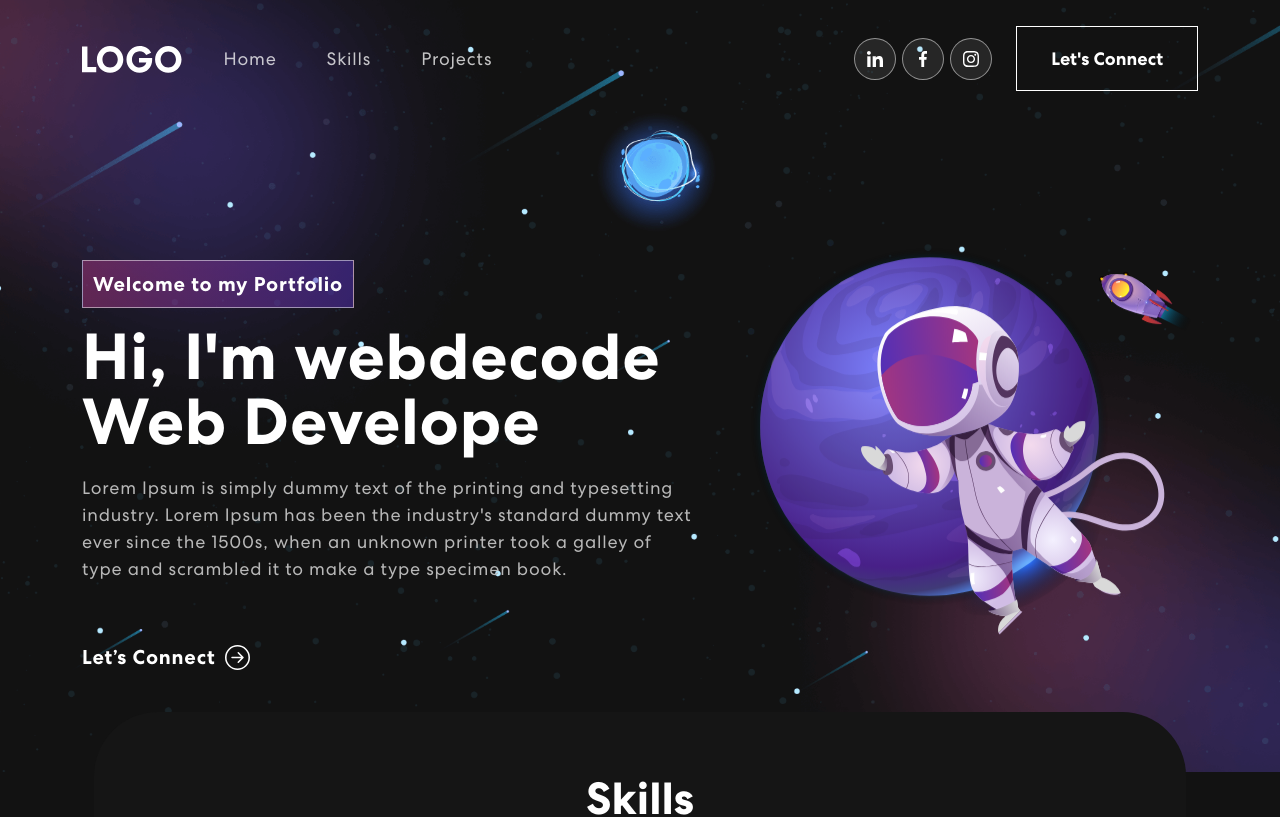
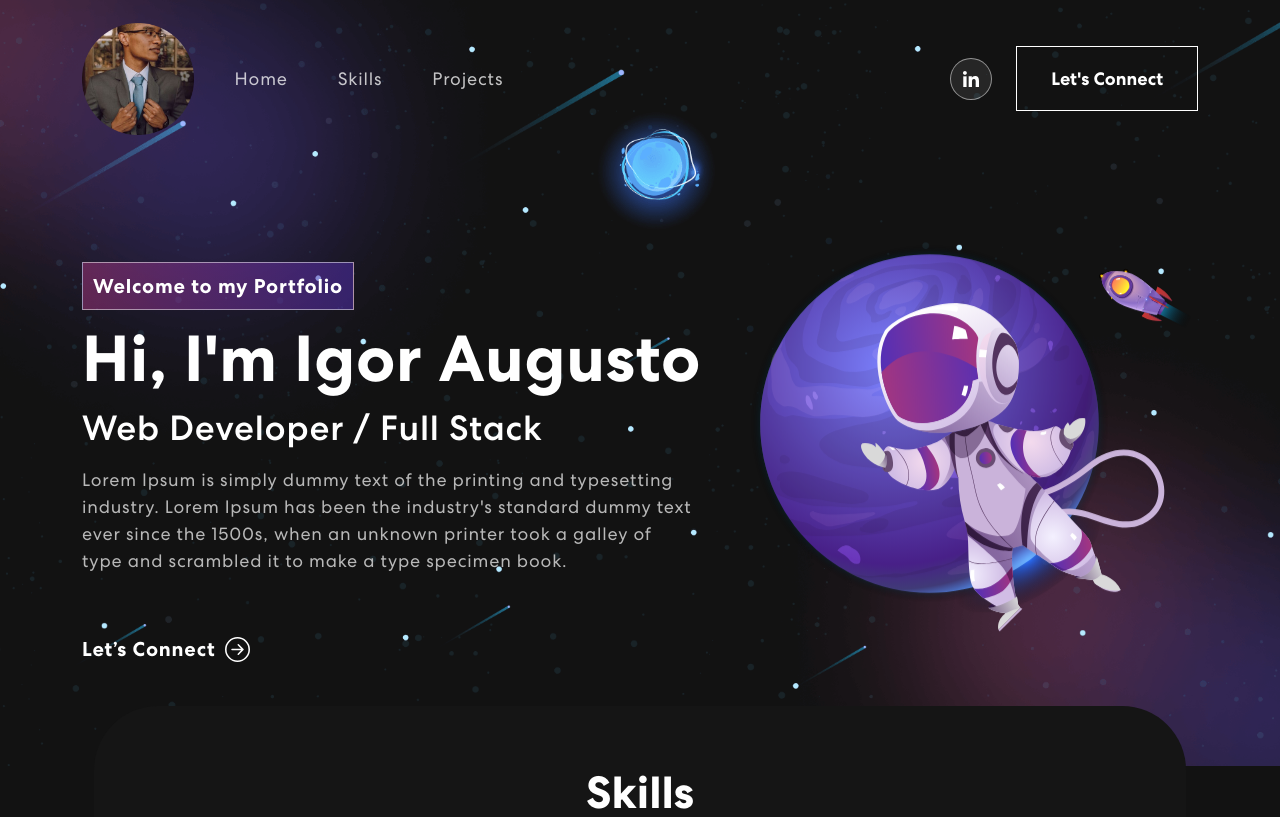
Before and after one commit to IgorAugussto/Personal-Portfolio, a React (Create React App) app: page / in a window 1280 px wide. Shown: the top 817 px of the page. Built offline with nearby package versions, Linux system fonts and the light colour scheme.

Commit message:
New updates on Banner, NavBar, Projects and Skills

```diff
--- a/src/App.css
+++ b/src/App.css
@@ -98,7 +98,7 @@ nav.navbar.scrolled {
 }
 
 nav.navbar a.navbar-brand {
-  width: 9%;
+ width: 10%;
 }
 
 nav.navbar .navbar-nav .nav-link.navbar-link {
@@ -276,6 +276,14 @@ nav.navbar .navbar-toggler[aria-expanded="true"] .navbar-toggler-icon {
 .banner h1 {
   font-size: 65px;
   font-weight: 700;
+  letter-spacing: 0.8px;
+  line-height: 1;
+  margin-bottom: 20px;
+  display: block;
+}
+.banner h2 {
+  font-size: 35px;
+  font-weight: 500;
   letter-spacing: 0.8px;
   line-height: 1;
   margin-bottom: 20px;
--- a/src/components/Banner.js
+++ b/src/components/Banner.js
@@ -6,65 +6,20 @@ import 'animate.css';
 import TrackVisibility from 'react-on-screen';
 
 export const Banner = () => {
-    const [loopNum, setLoopNum] = useState(0);
-    const [isDeleting, setIsDeleting] = useState(false);
-    const [text, setText] = useState('');
-    const [delta, setDelta] = useState(300 - Math.random() * 100);
-    const [index, setIndex] = useState(1);
-    const toRotate = ["Web Developer", "Web Designer", "UI/UX Designer"];
-    const period = 2000;
-
-    useEffect(() => {
-        let ticker = setInterval(() => {
-            tick();
-        }, delta);
-
-        return () => { clearInterval(ticker) };
-    }, [text])
-
-    const tick = () => {
-        let i = loopNum % toRotate.length;
-        let fullText = toRotate[i];
-        let updatedText = isDeleting ? fullText.substring(0, text.length - 1) : fullText.substring(0, text.length + 1);
-
-        setText(updatedText);
-
-        if (isDeleting) {
-            setDelta(prevDelta => prevDelta / 2);
-        }
-
-        if (!isDeleting && updatedText === fullText) {
-            setIsDeleting(true);
-            setIndex(prevIndex => prevIndex - 1);
-            setDelta(period);
-        } else if (isDeleting && updatedText === '') {
-            setIsDeleting(false);
-            setLoopNum(loopNum + 1);
-            setIndex(1);
-            setDelta(500);
-        } else {
-            setIndex(prevIndex => prevIndex + 1);
-        }
-    }
-
     return (
         <section className="banner" id="home">
             <Container>
                 <Row className="align-items-center">
                     <Col xs={12} md={6} xl={7}>
-                        <TrackVisibility>
-                            {({ isVisible }) =>
-                            <div className={isVisible ? "animate__animated animate__fadeIn" : ""}>
                         <span className="tagline">Welcome to my Portfolio</span>
-                                <h1>{`Hi, I'm webdecode `}<span className="wrap">{text}</span></h1>
+                        <h1>{`Hi, I'm Igor Augusto `}<span className="wrap"></span></h1>
+                        <h2>{`Web Developer / Full Stack `}<span className="wrap"></span></h2>
                         <p>Lorem Ipsum is simply dummy text of the printing and typesetting industry.
                             Lorem Ipsum has been the industry's standard dummy text ever since the
                             1500s, when an unknown printer took a galley of type and scrambled it to
                             make a type specimen book.</p>
                         <button onClick={() => console.log('connect')}>Let’s Connect
                             <ArrowRightCircle size={25} /></button>
-                            </div>}
-                        </TrackVisibility>
                     </Col>
                     <Col xs={12} md={6} xl={5}>
                         <img src={headerImg} alt="Header Img" />
@@ -74,5 +29,4 @@ export const Banner = () => {
         </section>
     )
 }
-
 export default Banner;
--- a/src/components/NavBar.js
+++ b/src/components/NavBar.js
@@ -2,11 +2,8 @@ import Navbar from 'react-bootstrap/Navbar'
 import Container from 'react-bootstrap/Container'
 import Nav from 'react-bootstrap/Nav'
 import { useEffect, useState } from "react";
-import logo from '../assets/img/logo.svg'
+import myPicture from '../assets/img/my-picture.png';
 import navIcon1 from '../assets/img/nav-icon1.svg';
-import navIcon2 from '../assets/img/nav-icon2.svg';
-import navIcon3 from '../assets/img/nav-icon3.svg';
-
 
 export const NavBar = () => {
     const [activeLink, setActiveLink] = useState('');
@@ -34,7 +31,7 @@ export const NavBar = () => {
         <Navbar expand="lg" className={scrolled ? "scrolled" : ""}>
             <Container>
                 <Navbar.Brand href="/">
-                    <img src={logo} alt="Logo" />
+                    <img src={myPicture} alt="Logo" />
                 </Navbar.Brand>
                 <Navbar.Toggle aria-controls="basic-navbar-nav" >
                     <span className="navbar-toggle-icon"></span>
@@ -52,9 +49,7 @@ export const NavBar = () => {
                     </Nav>
                     <span className="navbar-text">
                         <div className='social-icon'>
-                            <a href="#"><img src={navIcon1} alt="''" /></a>
-                            <a href="#"><img src={navIcon2} alt="''" /></a>
-                            <a href="#"><img src={navIcon3} alt="''" /></a>
+                            <a href="#"><img src={navIcon1} alt="Linkedin" /></a>
                         </div>
                         <button className="vvd" onClick={() => console.log('connect')}>
                             <span>Let's Connect</span>
--- a/src/components/Projects.js
+++ b/src/components/Projects.js
@@ -92,7 +92,7 @@ export const Projects = () => {
                     </Col>
                 </Row>
             </Container>
-            <img className="background-image-right" src={colorSharp2}></img>
+            <img className="background-image-right" src={colorSharp2} alt=""></img>
         </section >
     )
 }
--- a/src/components/Skills.js
+++ b/src/components/Skills.js
@@ -44,7 +44,7 @@ export const Skills = () => {
                                             className="owl-carousel owl-theme skill-slider">
                                             <div className="item">
                                                 <img src={meter1} alt="Image" />
-                                                <h5>Web Development</h5>
+                                                <h5>Java</h5>
                                             </div>
                                             <div className="item">
                                                 <img src={meter2} alt="Image" />
```
Also changed, not shown: src/assets/img/my-picture.png (added). Lines whose indentation alone changed are shown as unchanged.
